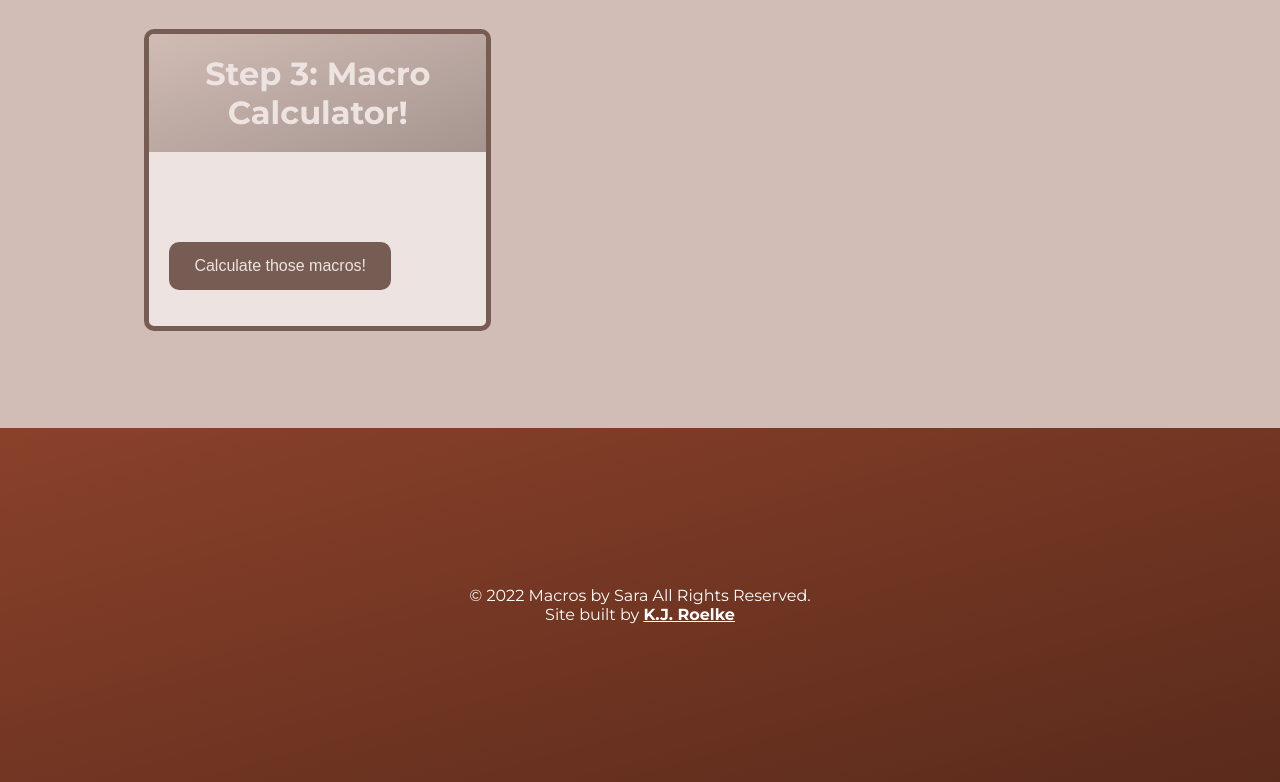
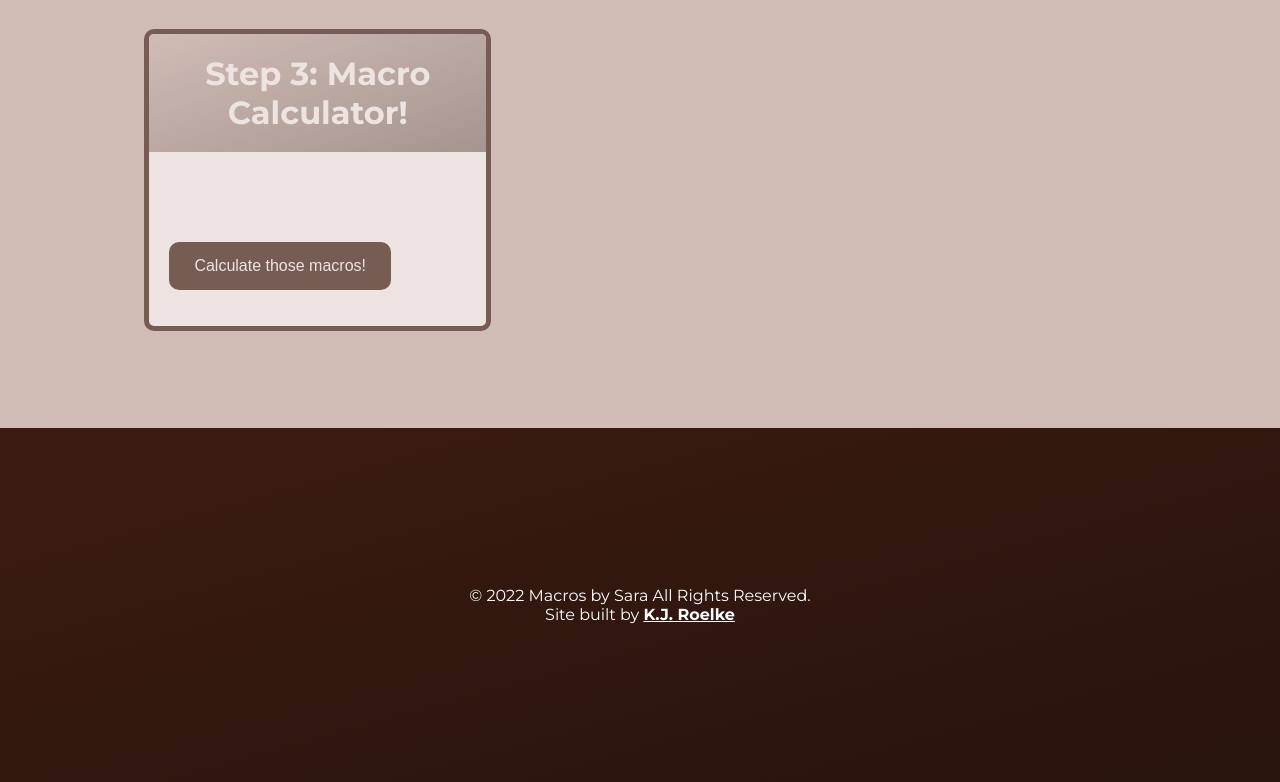
Before and after one commit to kjroelke/macros-calculators, a website built with Parcel: page index.html in a window 1280 px wide. Shown: the part 2025-2807 px from the top of the page. Built offline with nearby package versions, Linux system fonts and the light colour scheme.

Commit message:
update footer branding

```diff
--- a/sass/components/_footer.scss
+++ b/sass/components/_footer.scss
@@ -2,7 +2,7 @@
 @use '../abstracts/mixins';
 
 footer {
-	background-color: variables.$color-primary--light;
+	background-color: variables.$color-primary;
 	@include mixins.linearGradientDarken;
 	color: white;
 	padding: 6.5rem 0;
```
Also changed, not shown: 2 other files.
